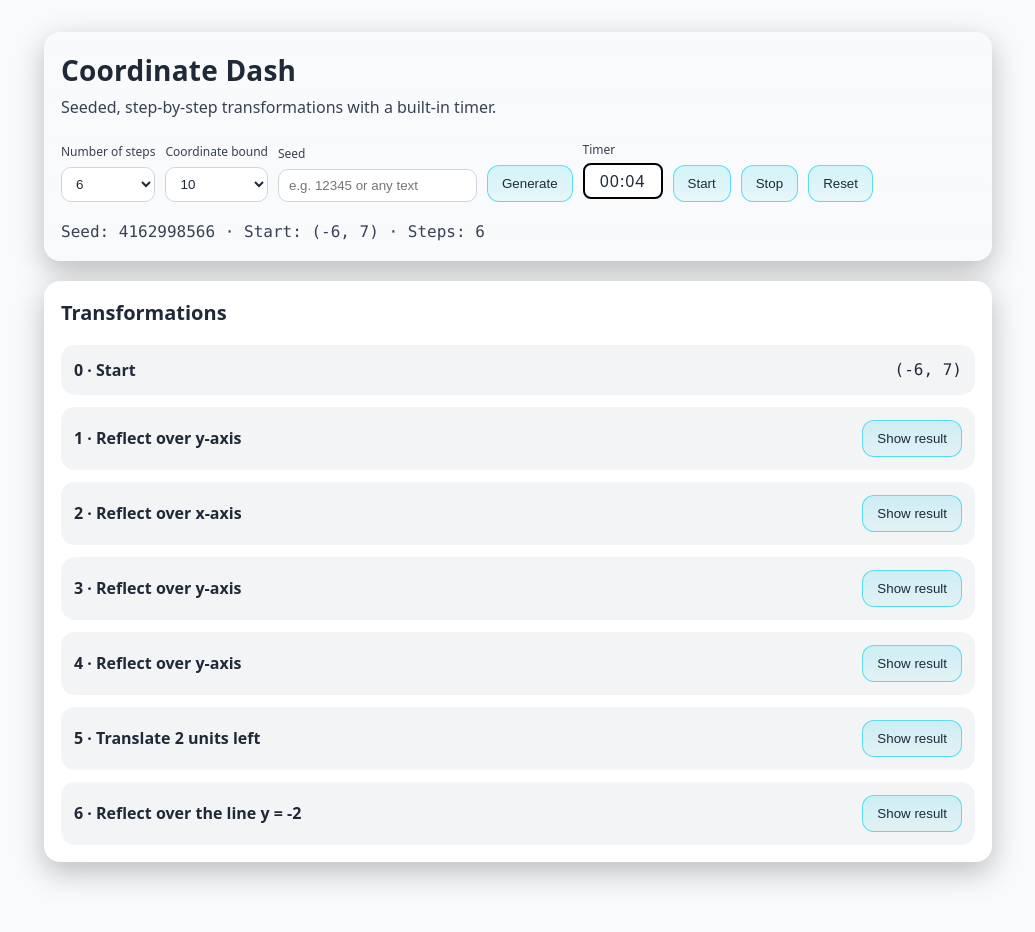
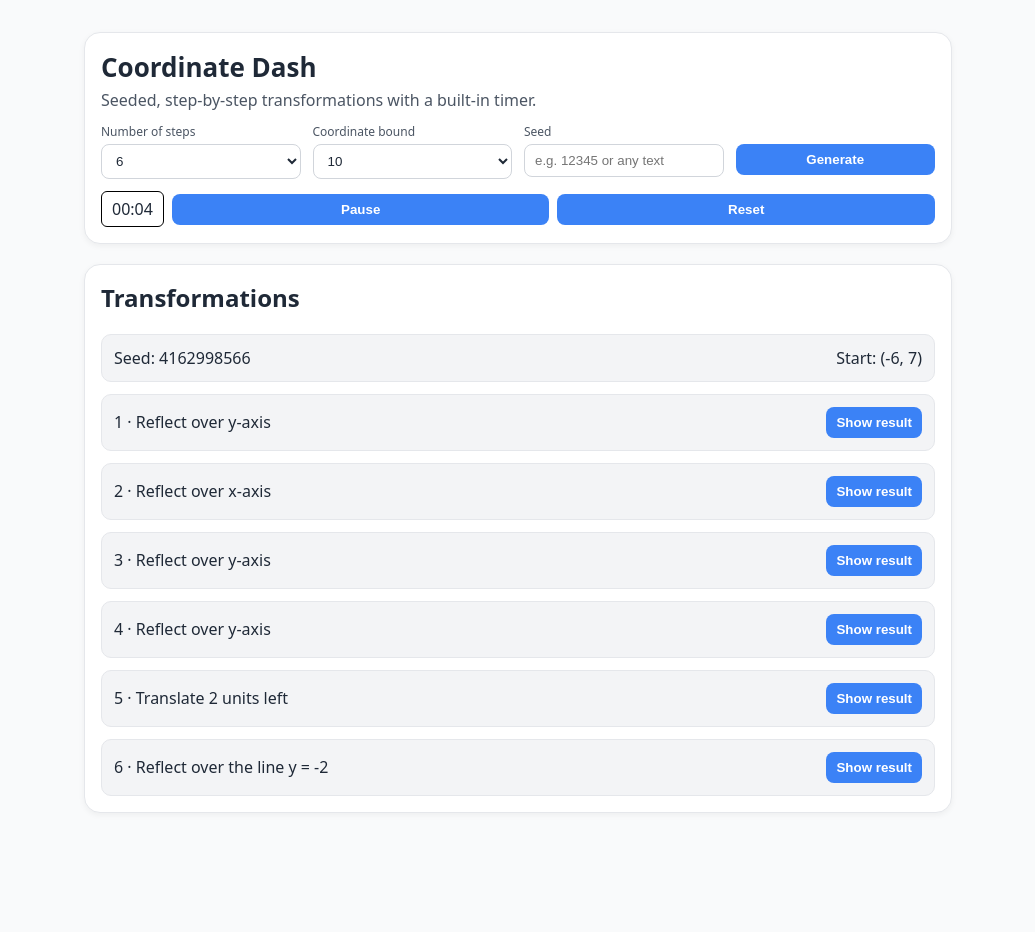
Before and after one commit to MerrickMath/MerrickMath.github.io, a Jekyll site: the page test.html, which Jekyll copies as it is, in a window 1280 px wide. Shown: the whole page, without its empty margins (122-1157 px from the left). Built offline with Jekyll 4.4.1, drawn with Linux system fonts in a browser that asks for light colours; after the commit the page ends 900 px from its top, so only the background shows below that.

Commit message:
Update test.html

```diff
--- a/test.html
+++ b/test.html
@@ -6,191 +6,91 @@
   <title>Coordinate Dash</title>
   <style>
     :root {
-      --bg: #f9fafb;           /* light gray background */
-      --panel: #ffffff;        /* white panel */
-      --muted: #4b5563;        /* gray-600 */
-      --text: #1f2937;         /* dark gray text */
-      --accent: #22d3ee;       /* cyan-400 */
-      --accent-2: #a78bfa;     /* violet-400 */
-      --ok: #22c55e;           /* green-500 */
-      --warn: #f59e0b;         /* amber-500 */
-      --danger: #ef4444;       /* red-500 */
-      --card: #f3f4f6;         /* light card */
+      --bg: #f9fafb;
+      --panel: #ffffff;
+      --muted: #4b5563;
+      --text: #1f2937;
+      --accent: #3b82f6;
+      --accent-hover: #2563eb;
+      --card: #f3f4f6;
       --radius: 16px;
+      --button-bg: #3b82f6;
+      --button-bg-hover: #2563eb;
+      --button-text: #ffffff;
     }
     * { box-sizing: border-box; }
-    html, body { height: 100%; }
     body {
       margin: 0;
-      font-family: ui-sans-serif, system-ui, -apple-system, Segoe UI, Roboto, Ubuntu,
-        Cantarell, Noto Sans, Helvetica Neue, Arial, "Apple Color Emoji",
-        "Segoe UI Emoji";
+      font-family: ui-sans-serif, system-ui, -apple-system, Segoe UI, Roboto, Ubuntu, Cantarell, Noto Sans, Helvetica Neue, Arial;
       background: var(--bg);
       color: var(--text);
-      line-height: 1.5;
     }
-    .container {
-      max-width: 980px;
-      margin: 32px auto;
-      padding: 0 16px;
+    .container { max-width: 900px; margin: 32px auto; padding: 0 16px; }
+
+    header {
+      background: var(--panel);
+      border: 1px solid #e5e7eb;
+      border-radius: var(--radius);
+      padding: 16px;
+      box-shadow: 0 2px 6px rgba(0,0,0,0.05);
     }
-    header {
+    header h1 { margin: 0 0 4px 0; font-size: 26px; }
+    header p { margin: 0; color: var(--muted); }
+
+    .heading-controls {
       display: grid;
+      grid-template-columns: repeat(auto-fit, minmax(160px, 1fr));
       gap: 12px;
-      padding: 16px;
-      background: linear-gradient(180deg, rgba(255,255,255,0.04), rgba(255,255,255,0.02));
-      border: 1px solid rgba(255,255,255,0.08);
-      border-radius: var(--radius);
-      box-shadow: 0 10px 30px rgba(0,0,0,0.25);
+      margin-top: 12px;
     }
-    header h1 {
-      margin: 0 0 4px 0;
-      font-size: 28px;
-      letter-spacing: 0.2px;
-    }
-    header p { margin: 0; color: #374151; /* dark gray readable */ }
-
-    .controls {
-      display: grid;
-      grid-template-columns: repeat(auto-fit, minmax(180px, 1fr));
-      gap: 12px;
-      margin-top: 10px;
-    }
-    .control {
-      background: var(--card);
-      border: 1px solid rgba(255,255,255,0.08);
-      border-radius: 12px;
-      padding: 10px 12px;
-    }
-    .control label { display: block; font-size: 12px; color: #374151; /* dark gray readable */ }
+    .control label { display:block; font-size: 12px; margin-bottom: 4px; color: var(--muted); }
     .control input, .control select {
       width: 100%;
-      margin-top: 6px;
-      padding: 10px 12px;
-      border-radius: 10px;
-      border: 1px solid rgba(255,255,255,0.12);
-      background: #ffffff;
+      padding: 8px 10px;
+      border-radius: 8px;
+      border: 1px solid #d1d5db;
+      background: #fff;
       color: var(--text);
-      outline: none;
+    }
+    .control button, .primary {
+      width: 100%;
+      padding: 8px 10px;
+      border-radius: 8px;
+      border: none;
+      background: var(--button-bg);
+      color: var(--button-text);
+      cursor: pointer;
+      font-weight: 600;
+      transition: background 0.2s;
+    }
+    .control button:hover, .primary:hover {
+      background: var(--button-bg-hover);
     }
 
-    .buttons {
-      display: flex;
-      flex-wrap: wrap;
-      gap: 10px;
-      margin-top: 6px;
-    }
-    button {
-      appearance: none;
-      border: 1px solid rgba(255,255,255,0.12);
-      background: linear-gradient(180deg, rgba(255,255,255,0.06), rgba(255,255,255,0.02));
-      color: var(--text);
-      padding: 10px 14px;
-      border-radius: 12px;
-      cursor: pointer;
-      transition: transform 120ms ease, background 200ms ease, border-color 200ms ease;
-    }
-    button:hover { transform: translateY(-1px); border-color: rgba(255,255,255,0.25); }
-    button.primary { border-color: rgba(34, 211, 238, 0.7); background: linear-gradient(180deg, rgba(34,211,238,0.18), rgba(34,211,238,0.08)); }
-    button.success { border-color: rgba(34,197,94,0.7); background: linear-gradient(180deg, rgba(34,197,94,0.18), rgba(34,197,94,0.08)); }
-    button.warn { border-color: #000000; background:#fff3cd; color:#000; }
+    .timer { border: 1px solid #000; padding: 6px 10px; border-radius: 6px; text-align: center; font-variant-numeric: tabular-nums; }
+    .timer-controls { display:flex; align-items:center; gap:8px; justify-content:flex-end; }
 
-    .grid {
-      display: grid;
-      grid-template-columns: 1.1fr 1fr;
-      gap: 16px;
-      margin-top: 20px;
-    }
-    @media (max-width: 900px) {
-      .grid { grid-template-columns: 1fr; }
-    }
-
-    .panel {
-      background: var(--panel);
-      border: 1px solid rgba(255,255,255,0.08);
-      border-radius: var(--radius);
-      padding: 16px;
-      box-shadow: 0 10px 30px rgba(0,0,0,0.25);
-    }
-    .panel h2 { margin-top: 0; font-size: 20px; }
-
+    .panel { background: var(--panel); border: 1px solid #e5e7eb; border-radius: var(--radius); padding: 16px; margin-top: 20px; box-shadow: 0 2px 6px rgba(0,0,0,0.05); }
+    .panel h2 { margin-top: 0; }
     .list { display: grid; gap: 12px; }
-    .card {
-      background: var(--card);
-      border: 1px solid rgba(255,255,255,0.08);
-      border-radius: 14px;
-      padding: 12px;
-    }
-    .step-head {
-      display: flex; align-items: center; justify-content: space-between; gap: 10px;
-    }
-    .step-desc { font-weight: 600; }
-    .step-actions { display: flex; gap: 8px; }
-    .answer { margin-top: 8px; color: var(--accent); font-weight: 600; display: none; }
-
-    .badge {
-      display: inline-block; padding: 2px 8px; border-radius: 999px; font-size: 12px; color: #0b1220;
-    }
-    .badge.seed { background: var(--accent); }
-    .badge.bound { background: var(--accent-2); color: #0b1220; }
-
-    .muted { color: #374151; /* dark gray readable */ }
-    .mono { font-family: ui-monospace, SFMono-Regular, Menlo, Monaco, Consolas, "Liberation Mono", "Courier New", monospace; }
-    .row { display: flex; gap: 10px; align-items: center; flex-wrap: wrap; }
-
-    .timer {
-      font-variant-numeric: tabular-nums;
-      font-size: 16px; /* match normal text size */
-      letter-spacing: 1px;
-      padding: 4px 8px;
-      background: #ffffff;
-      border: 2px solid #000000; /* dark border */
-      border-radius: 8px;
-      display: inline-block;
-      min-width: 80px;
-      text-align: center;
-    }
-    .headingbar { display:flex; align-items:flex-end; justify-content: space-between; gap: 12px; flex-wrap: wrap; }
-  .heading-controls { display:flex; gap:10px; flex-wrap:wrap; align-items:end; }
-  .heading-controls .control { background: transparent; border: none; padding: 0; }
-  .heading-controls label { font-size: 12px; color: #374151; /* dark gray readable */ }
-  .heading-controls input, .heading-controls select {
-    background:#ffffff;
-    border:1px solid #d1d5db; /* light gray border */
-    border-radius:10px;
-    padding:8px 10px;
-    color:var(--text);
-  }
-  .heading-controls button { padding: 10px 14px; }
+    .card { background: var(--card); border: 1px solid #e5e7eb; border-radius: 10px; padding: 12px; }
+    .step-head { display: flex; justify-content: space-between; align-items: center; }
+    .answer { margin-top: 8px; color: var(--button-bg); font-weight: 600; display:none; }
   </style>
 </head>
 <body>
 <div class="container">
   <header>
-      <div class="headingbar">
-        <div>
-          <h1 style="margin:0">Coordinate Dash</h1>
-          <p class="muted" style="margin:4px 0 0 0">Seeded, step-by-step transformations with a built-in timer.</p>
-        </div>
-      </div>
-      <div class="heading-controls" style="margin-top:10px">
+    <h1>Coordinate Dash</h1>
+    <p class="muted">Seeded, step-by-step transformations with a built-in timer.</p>
+    <div class="heading-controls">
       <div class="control">
         <label for="stepsInput">Number of steps</label>
-            <select id="stepsInput">
-              <option>4</option>
-              <option selected>6</option>
-              <option>8</option>
-              <option>10</option>
-            </select>
+        <select id="stepsInput"><option>4</option><option selected>6</option><option>8</option><option>10</option></select>
       </div>
       <div class="control">
         <label for="boundInput">Coordinate bound</label>
-            <select id="boundInput">
-              <option>8</option>
-              <option selected>10</option>
-              <option>12</option>
-              <option>15</option>
-            </select>
+        <select id="boundInput"><option>8</option><option selected>10</option><option>12</option><option>15</option></select>
       </div>
       <div class="control">
         <label for="seedInput">Seed</label>
@@ -200,27 +100,15 @@
         <label>&nbsp;</label>
         <button class="primary" id="generateBtn">Generate</button>
       </div>
-          <div class="control">
-            <label>Timer</label>
-            <div class="row">
+    </div>
+    <div class="timer-controls" style="margin-top:12px;">
       <span class="timer" id="timer">00:00</span>
-              <div class="buttons">
-                <button class="primary" id="startBtn">Start</button>
-                <button class="primary" id="stopBtn">Stop</button>
+      <button class="primary" id="toggleTimerBtn">Pause</button>
       <button class="primary" id="resetBtn">Reset</button>
-              </div>
-            </div>
-          </div>
-      </div>
-      <div class="row" style="margin-top:6px">
-        <span id="meta" class="muted mono">&nbsp;</span>
     </div>
   </header>
 
-
-
-    <div class="grid">
-      <section class="panel" style="grid-column: 1 / -1;">
+  <section class="panel">
     <h2>Transformations</h2>
     <div id="answers" class="list"></div>
   </section>
@@ -310,15 +196,17 @@ function fmtTime(sec) { const m = Math.floor(sec / 60); const s = sec % 60; retu
 function timerStart() { if (timerHandle) return; timerHandle = setInterval(() => { elapsedSec++; timerEl.textContent = fmtTime(elapsedSec); }, 1000); }
 function timerStop() { if (timerHandle) { clearInterval(timerHandle); timerHandle = null; } }
 function timerReset() { timerStop(); elapsedSec = 0; timerEl.textContent = fmtTime(elapsedSec); }
-startBtn?.addEventListener('click', timerStart);
-stopBtn?.addEventListener('click', timerStop);
-resetBtn?.addEventListener('click', timerReset);
+toggleTimerBtn?.addEventListener('click', () => {
+  if (timerHandle) { timerStop(); toggleTimerBtn.textContent = 'Start'; }
+  else { timerStart(); toggleTimerBtn.textContent = 'Pause'; }
+});
+resetBtn?.addEventListener('click', () => { timerReset(); if (toggleTimerBtn) toggleTimerBtn.textContent = 'Start'; });
 
-function renderAnswers(startPt, steps) {
+function renderAnswers(startPt, steps, seedUsed) {
   answersEl.innerHTML = '';
   const startCard = document.createElement('div');
   startCard.className = 'card';
-  startCard.innerHTML = `<div class="step-head"><span class="step-desc">0 · Start</span><span class="mono">(${startPt[0]}, ${startPt[1]})</span></div>`;
+  startCard.innerHTML = `<div class="step-head"><span class="step-desc">Seed: ${seedUsed}</span><span class="mono">Start: (${startPt[0]}, ${startPt[1]})</span></div>`;
   answersEl.appendChild(startCard);
 
   steps.forEach((step, idx) => {
@@ -361,9 +249,7 @@ function generate() {
   let [x, y] = start; const steps = [];
   for (const [desc, fn] of tforms) { [x, y] = fn(x, y); steps.push([desc, [x, y]]); }
 
-  renderAnswers(start, steps);
-
-  metaEl.textContent = `Seed: ${seedUsed} · Start: (${start[0]}, ${start[1]}) · Steps: ${stepsN}`;
+  renderAnswers(start, steps, seedUsed);
 
   timerReset();
   timerStart();
```
Also changed, not shown: other parts of test.html (+1 -3 lines). Lines whose indentation alone changed are shown as unchanged.
